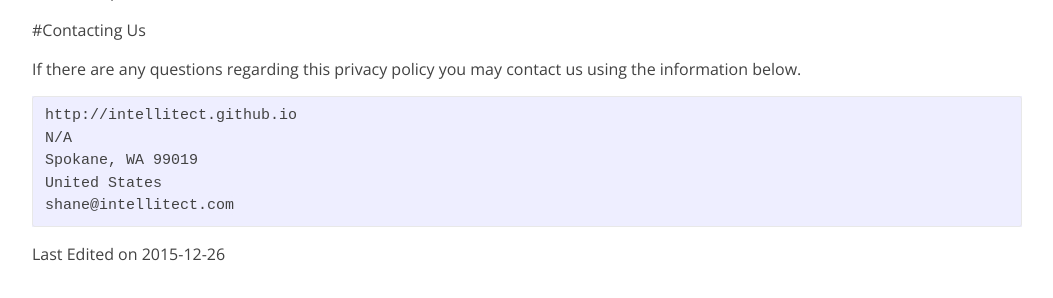
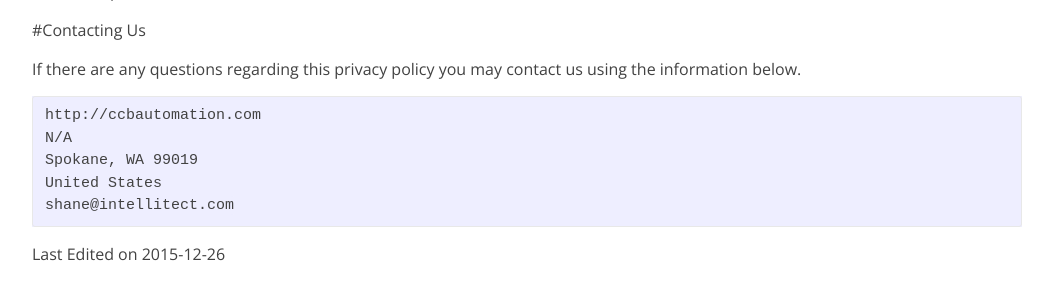
Before and after one commit to IntelliTect/CCBAutomation-website, a Jekyll site: the page built from privacy-policy.md, in a window 1280 px wide. Shown: the part 3568-3866 px from the top of the page, without its empty margins (113-1166 px from the left). Built offline with Jekyll 4.4.1, drawn with Linux system fonts in a browser that asks for light colours; nearby versions of some CDN libraries.

Commit message:
updated config to work on ccbautomation.com

```diff
--- a/_config.yml
+++ b/_config.yml
@@ -3,9 +3,9 @@
 owner: IntelliTect
 description: > # this means to ignore newlines
     Take Your CC&B Implementation to the Next Level with Automation
-baseurl: "/ccbautomation-website" # the subpath of your site, e.g. /blog
+#baseurl: "/ccbautomation-website" # the subpath of your site, e.g. /blog
 #url: "127.0.0.1"
-url: "http://intellitect.github.io" # the base hostname & protocol for your site
+url: "http://ccbautomation.com" # the base hostname & protocol for your site
 
 # Build settings
 markdown: kramdown
```
